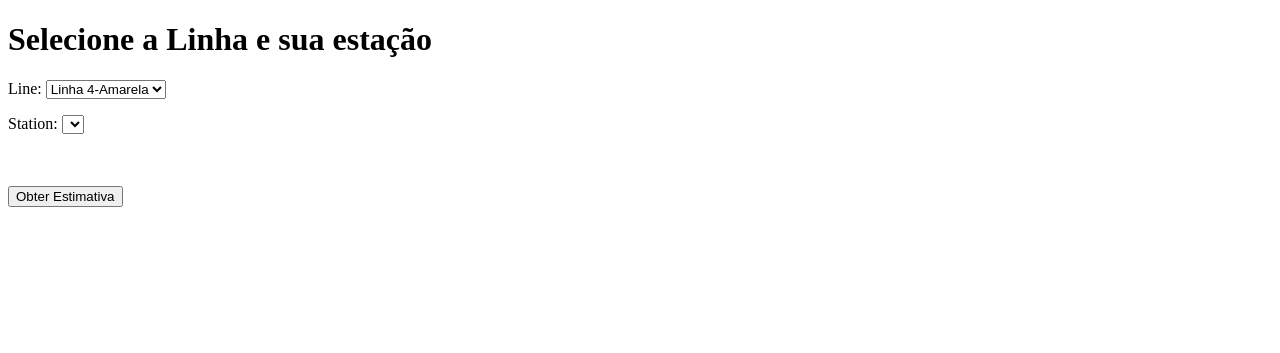
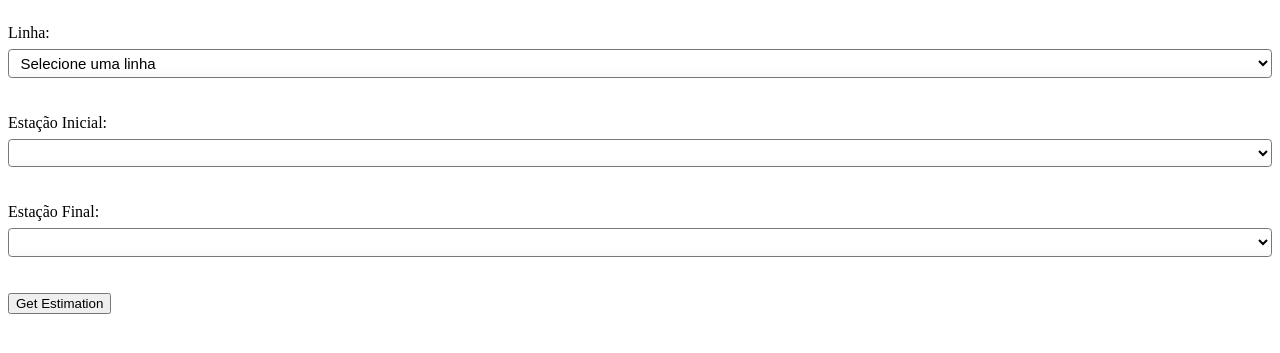
Before and after one commit to theusouza0/metroUnivesp, a Django app: page /estimativa-html/ in a window 1280 px wide. Shown: the top 353 px of the page. Run offline with Django 5.2, Linux system fonts and the light colour scheme; lists and menus that the app fills with data are empty.

Commit message:
▣ Finalização do botão de estimativa

```diff
--- /dev/null
+++ b/metroservice/static/styles/estimativa_html.css
@@ -0,0 +1,51 @@
+:root {
+    --pallete-color-1: #035AA6;
+    --pallete-color-2: #0367A6;
+    --pallete-color-3: #5095BF;
+    --pallete-color-4: #A9C6D9;
+    --pallete-color-5: #F2F2F2;
+
+    --font-family-1: "Lexend", sans-serif;
+
+    --select-border: #777;
+    --select-focus: blue;
+    --select-arrow: var(--select-border);
+}
+
+.estimativa {
+    margin-top: 1.5rem;
+}
+
+.line-combo {
+    display: flex;
+    gap: 7px;
+    flex-direction: column;
+}
+
+.start-station-combo {
+    display: flex;
+    gap: 7px;
+    flex-direction: column;
+}
+
+.end-station-combo {
+    display: flex;
+    gap: 7px;
+    flex-direction: column;
+}
+
+
+
+  /* <select> styles */
+
+ select {
+    width: 100%;
+    border: 1px solid var(--select-border);
+    border-radius: 0.25em;
+    padding: 0.25em 0.5em;
+    font-size: 15px;
+    cursor: pointer;
+    line-height: 1.1;
+    background-color: #fff;
+    background-image: linear-gradient(to top, #f9f9f9, #fff 33%);
+  }
--- a/metroservice/static/styles/index.css
+++ b/metroservice/static/styles/index.css
@@ -43,8 +43,7 @@ h1{
 .header {
     width: 100%;
     display: flex;
-    justify-content: space-between;
-    align-content: center;
+    gap: 100px;
 }
 
 header .header-title {
--- a/myapp/templates/myapp/estimativa_html.html
+++ b/myapp/templates/myapp/estimativa_html.html
@@ -1,47 +1,114 @@
 <!DOCTYPE html>
 <html lang="en">
 <head>
+    {% load static %}
     <meta charset="UTF-8">
-    <title>Estimativa de Trem</title>
+    <title>Train Estimation</title>
+    <link href="{% static "styles/estimativa_html.css" %}" rel="stylesheet">
+    <script src="https://code.jquery.com/jquery-3.6.0.min.js"></script>
     <script>
-        document.addEventListener('DOMContentLoaded', function() {
-            const lines = JSON.parse('{{ lines|escapejs }}');
-            console.log(lines);
-            const lineSelect = document.getElementById('id_line');
-            const stationSelect = document.getElementById('id_station');
+        $(document).ready(function() {
+        $("#friend_form").submit(function(event) {
+            // Prevent the default form submission
+            event.preventDefault();
 
+            // Disable the button to prevent multiple submissions
+            $("#estimativa-html-btn").prop("disabled", true);
+            $("#submit_button").prop("disabled", true);
+
+            // Serialize form data
+            var formData = $(this).serialize();
+
+            // Send AJAX request
+            $.ajax({
+                type: "POST",
+                url: $(this).attr('action'),
+                data: formData,
+                success: function(response) {
+                    // Display the response
+                    if (response.error) {
+                        $("#estimation_result").html('<p>Error: ' + response.error + '</p>');
+                    } else {
+                        $("#estimation_result").html(
+                            '<h2>Estimated Time</h2>' +
+                            '<table>' +
+                            '<tr><td>Line:</td><td>' + response.line + '</td></tr>' +
+                            '<tr><td>Start Station:</td><td>' + response.start_station + '</td></tr>' +
+                            '<tr><td>End Station:</td><td>' + response.end_station + '</td></tr>' +
+                            '<tr><td>Estimated Time:</td><td>' + response.time + ' minutes</td></tr>' +
+                            '</table>'
+                        );
+                    }
+                },
+                error: function(xhr, status, error) {
+                    // Handle errors
+                    console.error(error);
+                },
+                complete: function() {
+                    // Enable the button after request completes
+                    $("#estimativa-html-btn").prop("disabled", false);
+                    $("#submit_button").prop("disabled", false);
+                }
+            });
+        });
+    });
+
+        const lines = {{ lines|safe }};
         function updateStations() {
+            const lineSelect = document.getElementById('line');
+            const startStationSelect = document.getElementById('start_station');
+            const endStationSelect = document.getElementById('end_station');
             const selectedLine = lineSelect.value;
-                stationSelect.innerHTML = '';
-                if (lines[selectedLine]) {
-                    for (const station of lines[selectedLine]) {
+
+            // Clear existing options
+            startStationSelect.innerHTML = '';
+            endStationSelect.innerHTML = '';
+
+            // Populate start and end stations based on selected line
+            if (selectedLine) {
+                for (const station in lines[selectedLine]) {
                     const option = document.createElement('option');
                     option.value = station;
                     option.text = station;
-                        stationSelect.add(option);
+                    startStationSelect.add(option.cloneNode(true));
+                    endStationSelect.add(option);
                 }
             }
         }
-
-            lineSelect.addEventListener('change', updateStations);
-            updateStations(); // Call once to populate the stations on page load
-        });
     </script>
 </head>
 <body>
-    <h1>Selecione a Linha e sua estação</h1>
-    <form method="post">
+    <div class="estimativa">
+        <form method="post" action="{% url 'estimativa_html' %}" id="friend_form">
             {% csrf_token %}
-        {{ form.as_p }}
+            <div class="line-combo">
+                <label for="line">Linha:</label>
+                <select class="custom-select line" id="line" name="line" onchange="updateStations()">
+                    <option value="">Selecione uma linha</option>
+                    {% for line in lines %}
+                        <option value="{{ line }}">{{ line }}</option>
+                    {% endfor %}
+                </select>
+            </div>
             <br><br>
-        <button type="submit">Obter Estimativa</button>
+            <div class="start-station-combo">
+                <label for="start_station">Estação Inicial:</label>
+                <select class="custom-select start-station" id="start_station" name="start_station">
+                </select>
+            </div>
+            <br><br>
+            <div class="end-station-combo">
+                <label for="end_station">Estação Final:</label>
+                <select  class="custom-select end-station" id="end_station" name="end_station">
+                </select>
+            </div>
+            <br><br>
+            <button id="submit_button" type="submit">Get Estimation</button>
          </form>
 
-    {% if line and station and time %}
-    <h2>Tempo </h2>
-    <p>Linha: {{ line }}</p>
-    <p>Estação: {{ station }}</p>
-    <p>Tempo Estimado: {{ time }} minutos</p>
-    {% endif %}
+        <!-- Placeholder for the estimation result -->
+        <div id="estimation_result"></div>
+    </div>
+
 </body>
 </html>
--- a/myapp/views.py
+++ b/myapp/views.py
@@ -7,17 +7,18 @@ from bs4 import BeautifulSoup
 from django import forms
 from django.templatetags.static import static
 from django.contrib.staticfiles.finders import find
+from django.http import JsonResponse
 
 def index(request):
     return render(request, 'myapp/index.html')
 
 def fetch_html(request):
-     # Set up Chrome options
+    # Set up Chrome options
     chrome_options = Options()
     chrome_options.add_argument('--headless')  # Run Chrome in headless mode (no GUI)
 
     # Set up Chrome WebDriver
-    chrome_driver_path = find('chromedriver-win64\chromedriver.exe')  # Update with the path to your ChromeDriver
+    chrome_driver_path = find('chromedriver-win64\chromedriver.exe')
     service = Service(chrome_driver_path)
     driver = webdriver.Chrome(service=service, options=chrome_options)
 
@@ -85,44 +86,34 @@ def fetch_html(request):
 
 ''' Estimativas '''
 
-class EstimativaForm(forms.Form):
-    LINE_CHOICES = [
-        ("Linha 4-Amarela", "Linha 4-Amarela"),
-        # Add other lines here
-    ]
-
-    line = forms.ChoiceField(choices=LINE_CHOICES, label="Line")
-    station = forms.ChoiceField(choices=[], label="Station")
-
-    def __init__(self, *args, **kwargs):
-        line_stations = kwargs.pop('line_stations', {})
-        super(EstimativaForm, self).__init__(*args, **kwargs)
-
-        if 'line' in self.data:
-            self.fields['station'].choices = [(station, station) for station in line_stations.get(self.data['line'], [])]
-
 def estimativa_html(request):
+    # Predefined station times for different lines
     lines = {
-        "Linha 4-Amarela": [
-            "Vila Sônia", "São Paulo - Morumbi", "Butantã", "Pinheiros",
-            "Faria Lima", "Fradique Coutinho", "Oscar Freire", "Paulista",
-            "Higienopolis - Mackenzie", "República", "Luz"
-        ],
+        "Linha 4-Amarela": {
+            "Vila Sônia": 1, "São Paulo - Morumbi": 1, "Butantã": 3, "Pinheiros": 1,
+            "Faria Lima": 1, "Fradique Coutinho": 1, "Oscar Freire": 1, "Paulista": 1,
+            "Higienopolis - Mackenzie": 1, "República": 1, "Luz": 1
+        },
         # Add other lines and their stations here
     }
 
     if request.method == 'POST':
-        form = EstimativaForm(request.POST, line_stations=lines)
-        if form.is_valid():
-            line_selected = form.cleaned_data['line']
-            station_selected = form.cleaned_data['station']
+        line_selected = request.POST.get('line')
+        start_station = request.POST.get('start_station')
+        end_station = request.POST.get('end_station')
+
+        if line_selected in lines and start_station in lines[line_selected] and end_station in lines[line_selected]:
+            # Calculate estimated time
+            start_index = list(lines[line_selected].keys()).index(start_station)
+            end_index = list(lines[line_selected].keys()).index(end_station)
+            estimated_time = sum(list(lines[line_selected].values())[start_index:end_index+1])
 
             # Set up Chrome options
             chrome_options = Options()
             chrome_options.add_argument('--headless')  # Run Chrome in headless mode (no GUI)
 
             # Set up Chrome WebDriver
-            chrome_driver_path = find('chromedriver-win64\chromedriver.exe')  # Update with the path to your ChromeDriver
+            chrome_driver_path = find('chromedriver-win64\chromedriver.exe')
             service = Service(chrome_driver_path)
             driver = webdriver.Chrome(service=service, options=chrome_options)
 
@@ -133,17 +124,18 @@ def estimativa_html(request):
                 url = "https://www.diretodostrens.com.br"
                 driver.get(url)
 
-                # Wait for the page to load
+                # Wait for 10 seconds (you can adjust the wait time as needed)
                 driver.implicitly_wait(5)
 
                 # Get the HTML content
                 html_content = driver.page_source
 
+                # Optionally, you can process the HTML content further here
+
             finally:
                 # Close the WebDriver
                 driver.quit()
 
-            # Parse the HTML content with BeautifulSoup
             soup = BeautifulSoup(html_content, 'html.parser')
 
             # Extract data from the HTML
@@ -182,32 +174,11 @@ def estimativa_html(request):
 
                     cards.append(card)
 
-            station_times = {
-                "Linha 4-Amarela": {
-                    "Vila Sônia": 1, "São Paulo - Morumbi": 1, "Butantã": 3, "Pinheiros": 1,
-                    "Faria Lima": 1, "Fradique Coutinho": 1, "Oscar Freire": 1, "Paulista": 1,
-                    "Higienopolis - Mackenzie": 1, "República": 1, "Luz": 1
-                },
-                # Add other lines and their stations here
-            }
+            filtered_cards = [card for card in cards if card['header'] == 'Linha 4-Amarela']
 
-            estimated_time = station_times[line_selected][station_selected]
+            if filtered_cards and filtered_cards[0]['text'] != "Operação Normal":
+               estimated_time += 10
 
-            # Adjust estimated time based on card headers
-            for card in cards:
-                if station_selected in card['title'] and card['header'] != "Operação Normal":
-                    estimated_time += 2  # Add extra time if there's a disruption
+            return JsonResponse({'line': line_selected, 'start_station': start_station, 'end_station': end_station, 'time': estimated_time})
 
-            context = {
-                'line': line_selected,
-                'station': station_selected,
-                'time': estimated_time,
-                'form': form,
-                'lines': lines,  # Pass the lines dictionary to the template
-            }
-            return render(request, 'myapp/estimativa_html.html', context)
-
-    else:
-        form = EstimativaForm(line_stations=lines)
-
-    return render(request, 'myapp/estimativa_html.html', {'form': form, 'lines': lines})
+    return render(request, 'myapp/estimativa_html.html', {'lines': lines})
```
Also changed, not shown: myapp/templates/myapp/index.html (+23 -6 lines). Lines whose indentation alone changed are shown as unchanged.
